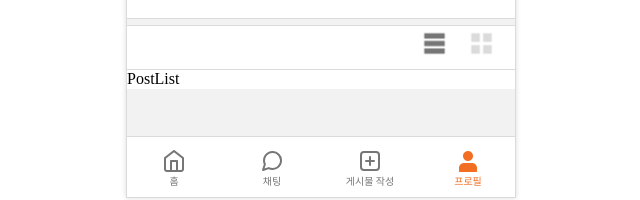
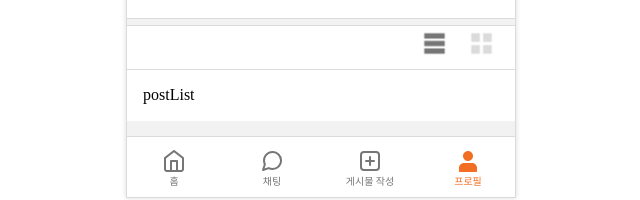
Before and after one commit to FRONTENDSCHOOL5/final-22-undefined, a React (Create React App) app: page /profile in a window 1280 px wide. Shown: the part 482-682 px from the top of the page, without its empty margins (319-959 px from the left). Built offline with nearby package versions, Linux system fonts and the light colour scheme; no server answers.

Commit message:
feat: PostSection에 필요한 상태 정의 및 게시글 목록 받아오기 (#57)

```diff
--- a/src/components/Post/PostList.jsx
+++ b/src/components/Post/PostList.jsx
@@ -1,7 +1,16 @@
 import React from 'react';
+import styled from 'styled-components';
 
-const PostList = () => {
-  return <div>PostList</div>;
+const Container = styled.div`
+  padding: 16px;
+`;
+
+const NoPost = styled.p`
+  font-size: 14px;
+`;
+
+const PostList = ({ isLoading }) => {
+  return <Container>{isLoading ? <NoPost>아직 작성된 게시물이 없습니다.</NoPost> : 'postList'}</Container>;
 };
 
 export default PostList;
--- a/src/components/Post/PostSection.jsx
+++ b/src/components/Post/PostSection.jsx
@@ -1,10 +1,38 @@
-import React, { useState } from 'react';
+import React, { useContext, useEffect, useState } from 'react';
 import * as S from './PostSection.style';
 import PostAlbum from './PostAlbum';
 import PostList from './PostList';
+import { useParams } from 'react-router-dom';
+import { AuthContextStore } from '../../context/AuthContext';
 
 const PostSection = () => {
+  const { accountname } = useParams();
+  const { userToken, userAccountname } = useContext(AuthContextStore);
   const [isList, setIsList] = useState(true);
+  const [isLoading, setIsLoading] = useState(true);
+  const [posts, setPosts] = useState([]);
+
+  // 현재 프로필의 accountname
+  const userId = accountname ? accountname : JSON.parse(userAccountname);
+
+  useEffect(() => {
+    const getPosts = async () => {
+      try {
+        setIsLoading(true);
+        const response = await fetch(`https://api.mandarin.weniv.co.kr/post/${userId}/userpost`, {
+          headers: { Authorization: `Bearer ${JSON.parse(userToken)}`, 'Content-Type': 'application/json' },
+        });
+
+        const data = await response.json();
+        setPosts(data.post);
+        setIsLoading(false);
+      } catch (err) {
+        console.log(err.message);
+        setIsLoading(false);
+      }
+    };
+    getPosts();
+  }, [userId, userToken]);
 
   return (
     <S.Section>
@@ -17,7 +45,7 @@ const PostSection = () => {
           <span className='a11y-hidden'>앨범으로 보기</span>
         </S.AlbumBtn>
       </S.Header>
-      {isList ? <PostList /> : <PostAlbum />}
+      {isList ? <PostList isLoading={isLoading} /> : <PostAlbum />}
     </S.Section>
   );
 };
```
